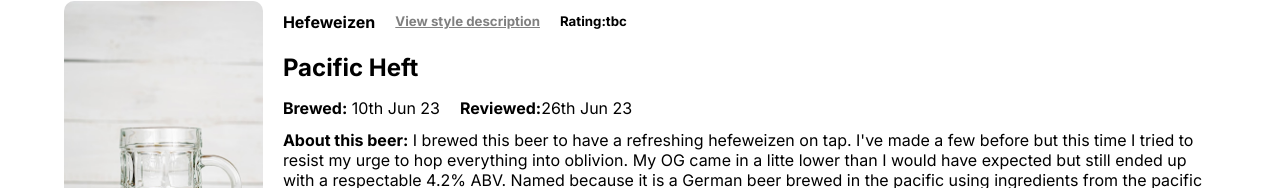
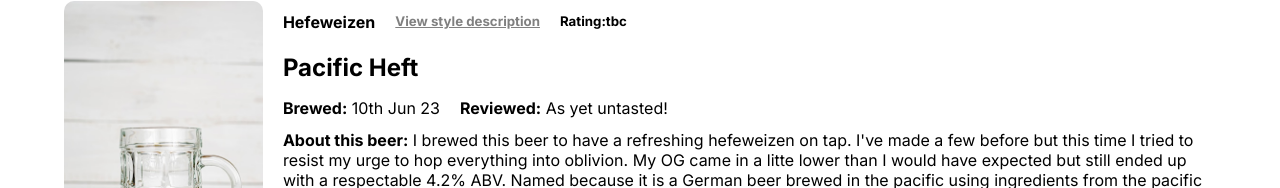
Before and after one commit to liamonk/beerJournal, a React (Vite) app: page / in a window 1280 px wide. Shown: the part 279-467 px from the top of the page. Built offline with nearby package versions, Linux system fonts and the light colour scheme.

Commit message:
conditionally rendering the review date

```diff
--- a/src/components/Card.jsx
+++ b/src/components/Card.jsx
@@ -31,11 +31,15 @@ export default function Card(props) {
         <h1>{props.cardData.name}</h1>
         <div className="card-dates">
           <p>
-            <b>Brewed:</b> {renderDate(props.cardData.brewDate)}{" "}
+            <b>Brewed:</b>{" "}
+            {props.cardData.brewDate !== "" &&
+              renderDate(props.cardData.brewDate)}{" "}
           </p>
           <p>
             <b>Reviewed:</b>
-            {renderDate(props.cardData.reviewDate)}
+            {(props.cardData.reviewDate !== "" &&
+              renderDate(props.cardData.reviewDate)) ||
+              " As yet untasted!"}
           </p>
         </div>
         <p>
--- a/src/data.js
+++ b/src/data.js
@@ -6,7 +6,7 @@ export default [
     styleGuideAddress:
       "https://www.brewersassociation.org/edu/brewers-association-beer-style-guidelines/#48",
     brewDate: "2023-06-10T00:00:00Z",
-    reviewDate: "2023-06-26T00:00:00Z",
+    reviewDate: "",
     description:
       "I brewed this beer to have a refreshing hefeweizen on tap. I've made a few before but this time I tried to resist my urge to hop everything into oblivion. My OG came in a litte lower than I would have expected but still ended up with a respectable 4.2% ABV. Named because it is a German beer brewed in the pacific using ingredients from the pacific with pacifica hops!",
     review: "TBC!",
```
